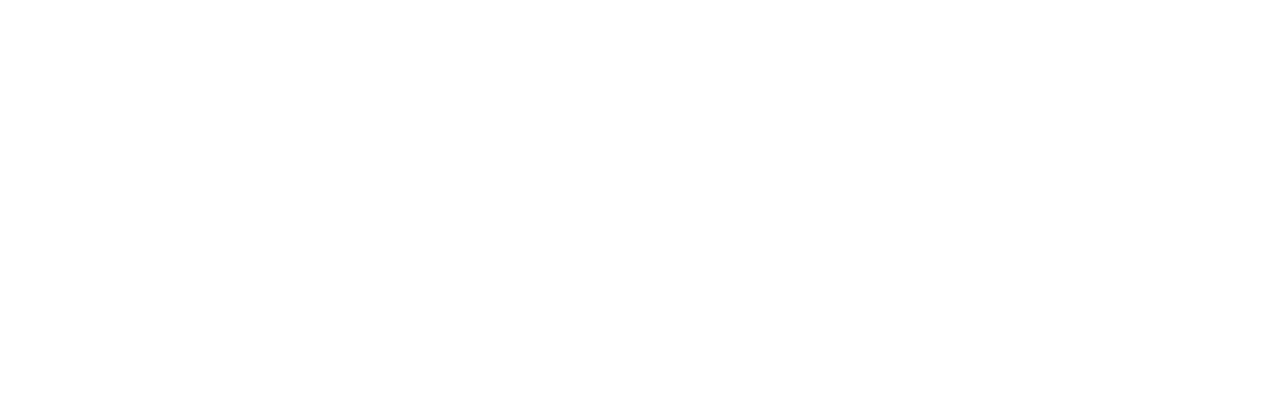
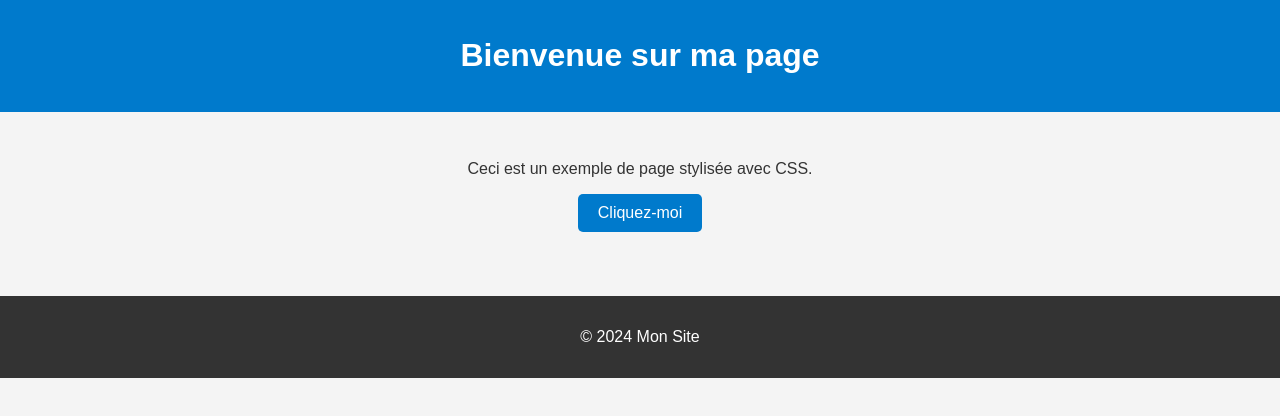
Before and after one commit to thomas-berge/siteweb2024, a plain HTML site: page index.html in a window 1280 px wide. Drawn offline with Linux system fonts and the light colour scheme.

Commit message:
ajoute du html et du css

```diff
--- a/index.html
+++ b/index.html
@@ -4,6 +4,21 @@
     <meta charset="UTF-8">
     <meta name="viewport" content="width=device-width, initial-scale=1.0">
     <title>Document</title>
+    <link rel="stylesheet" href="style.css">
+</head>
+<body>
+    <header>
+        <h1>Bienvenue sur ma page</h1>
+    </header>
+    <main>
+        <p>Ceci est un exemple de page stylisée avec CSS.</p>
+        <button>Cliquez-moi</button>
+    </main>
+    <footer>
+        <p>&copy; 2024 Mon Site</p>
+    </footer>
+</body>
+</html>
 </head>
 <body>
 
--- /dev/null
+++ b/style.css
@@ -0,0 +1,46 @@
+/* Styles généraux */
+body {
+    font-family: Arial, sans-serif;
+    margin: 0;
+    padding: 0;
+    background-color: #f4f4f4;
+    color: #333;
+}
+
+/* En-tête */
+header {
+    background-color: #007acc;
+    color: white;
+    text-align: center;
+    padding: 1rem 0;
+}
+
+/* Section principale */
+main {
+    padding: 2rem;
+    text-align: center;
+}
+
+/* Bouton stylisé */
+button {
+    background-color: #007acc;
+    color: white;
+    border: none;
+    padding: 10px 20px;
+    font-size: 1rem;
+    border-radius: 5px;
+    cursor: pointer;
+}
+
+button:hover {
+    background-color: #005fa3;
+}
+
+/* Pied de page */
+footer {
+    background-color: #333;
+    color: white;
+    text-align: center;
+    padding: 1rem 0;
+    margin-top: 2rem;
+}
```
